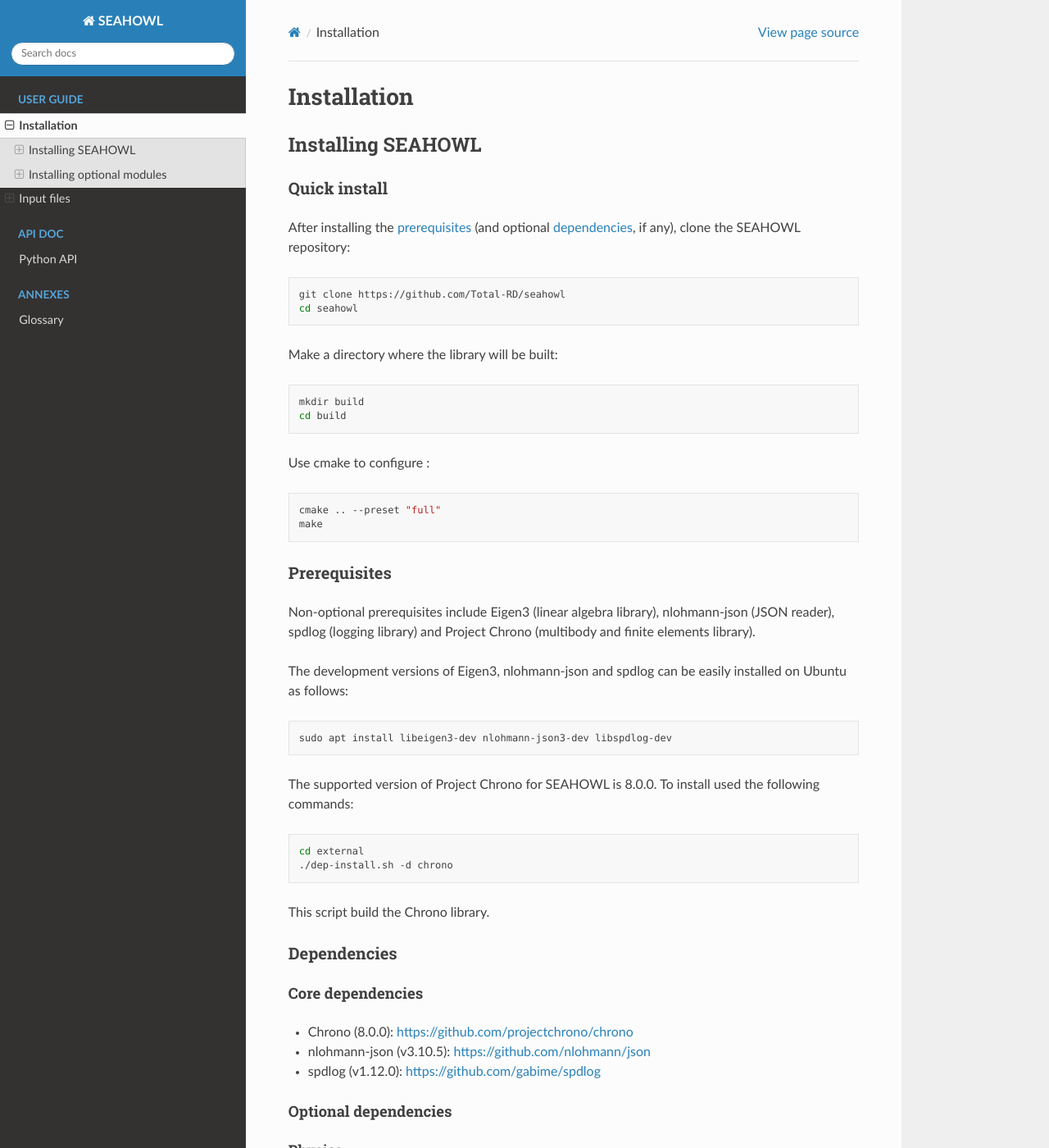
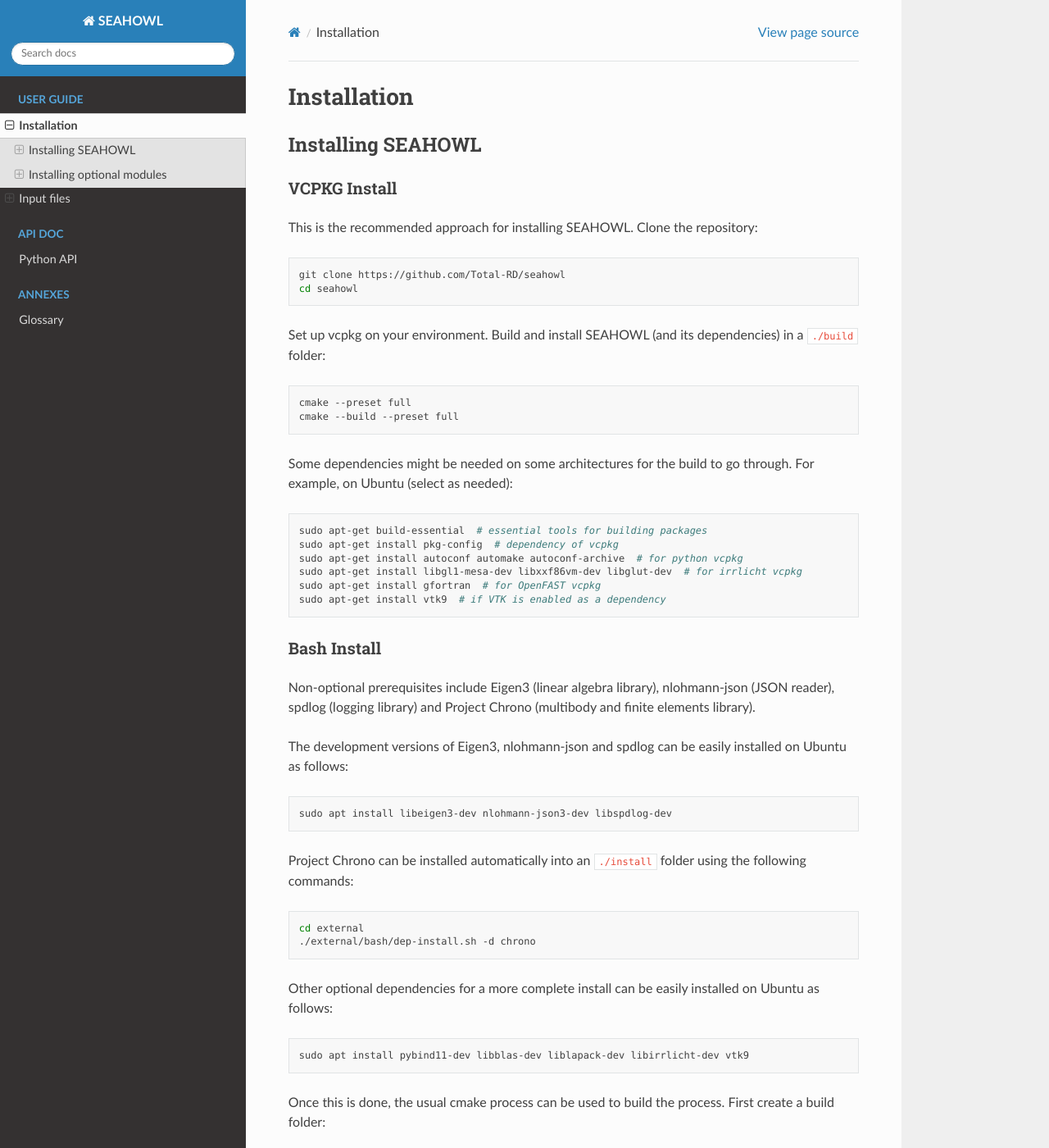
Before and after one commit to AlvaroDFC/seahowl, a Sphinx documentation site: the page built from doc/source/_user/install.rst, in a window 1280 px wide and 1400 px high. Shown: the whole window at 82% size. Built offline with Sphinx 7.4.7 and the Read the Docs theme 3.1.0, drawn with Linux system fonts in a browser that asks for light colours; some of the changed text lies outside the part shown.

Commit message:
Add extra doc about installation

```diff
--- a/doc/source/_user/install.rst
+++ b/doc/source/_user/install.rst
@@ -8,35 +8,38 @@
 ******************
 
 
-Quick install
+VCPKG Install
 =============
 
-After installing the `prerequisites`_ (and optional `dependencies`_, if any), clone the SEAHOWL repository:
+This is the recommended approach for installing SEAHOWL. Clone the repository:
 
 .. code-block:: bash
 
    git clone https://github.com/Total-RD/seahowl
    cd seahowl
 
-Make a directory where the library will be built:
+Set up vcpkg on your environment.
+Build and install SEAHOWL (and its dependencies) in a ``./build`` folder:
 
 .. code-block:: bash
 
-   mkdir build
-   cd build
+   cmake --preset full
+   cmake --build --preset full
 
-Use cmake to configure :
+Some dependencies might be needed on some architectures for the build to go through. For example, on Ubuntu (select as needed):
 
 .. code-block:: bash
 
-   cmake .. --preset "full"
-   make
+  sudo apt-get build-essential  # essential tools for building packages
+  sudo apt-get install pkg-config  # dependency of vcpkg
+  sudo apt-get install autoconf automake autoconf-archive  # for python vcpkg
+  sudo apt-get install libgl1-mesa-dev libxxf86vm-dev libglut-dev  # for irrlicht vcpkg
+  sudo apt-get install gfortran  # for OpenFAST vcpkg
+  sudo apt-get install vtk9  # if VTK is enabled as a dependency
 
 
-.. _prerequisites:
-
-Prerequisites
-=============
+Bash Install
+==============
 
 Non-optional prerequisites include Eigen3 (linear algebra library), nlohmann-json (JSON reader), spdlog (logging library) and Project Chrono (multibody and finite elements library).
 
@@ -46,17 +49,33 @@
 
    sudo apt install libeigen3-dev nlohmann-json3-dev libspdlog-dev
 
-The supported version of Project Chrono for SEAHOWL is 8.0.0. To install used the following commands:
+Project Chrono can be installed automatically into an ``./install`` folder using the following commands:
 
 .. code-block:: bash
 
    cd external
-   ./dep-install.sh -d chrono
+   ./external/bash/dep-install.sh -d chrono
 
-This script build the Chrono library.
+Other optional dependencies for a more complete install can be easily installed on Ubuntu as follows:
 
+.. code-block:: bash
 
-.. _dependencies:
+   sudo apt install pybind11-dev libblas-dev liblapack-dev libirrlicht-dev vtk9
+
+Once this is done, the usual cmake process can be used to build the process. First create a build folder:
+
+.. code-block:: bash
+
+   mkdir build
+   cd build
+
+Then build the project:
+
+.. code-block:: bash
+
+   cmake .. -DCMAKE_INSTALL_PREFIX=../install
+   make
+
 
 Dependencies
 ============
@@ -103,8 +122,6 @@
 - pybind11 (Version 2.10.4): https://github.com/pybind/pybind11
 
 
-
-
 ***************************
 Installing optional modules
 ***************************
@@ -131,12 +148,9 @@
 .. code-block:: python
 
    import seahowl
-   system_elasto = seahowl.elasto.SystemElastoChrono()
-   system_aero = seahowl.aero.SystemAero()
-   system_core = seahowl.core.System(system_elasto, system_aero)
 
-You can add the build directory to your `PYTHONPATH` in order to use pyseahowl anywhere.
-Adding the following line to your .bashrc (or equivalent file for your favorite terminal) will ensure that pyseahowl will be usable everytime you open a new terminal:
+You can add the build directory to your `PYTHONPATH` in order to use seahowl from anywhere in Python.
+Adding the following line to your .bashrc (or equivalent file for your favorite terminal) will ensure that seahowl will be found everytime you open a new terminal:
 
 .. code-block:: bash
 
```
Also changed, not shown: other parts of doc/source/_user/install.rst (+1 -1 lines), CMakePresets.json (+9 -0 lines), README.md (+24 -26 lines).
